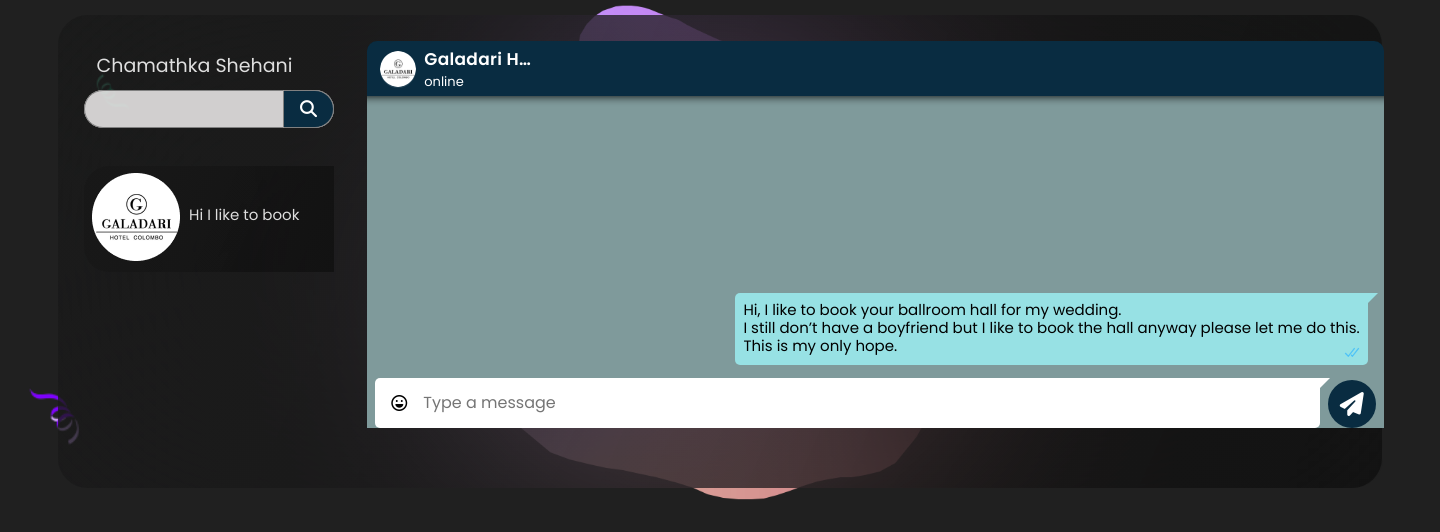
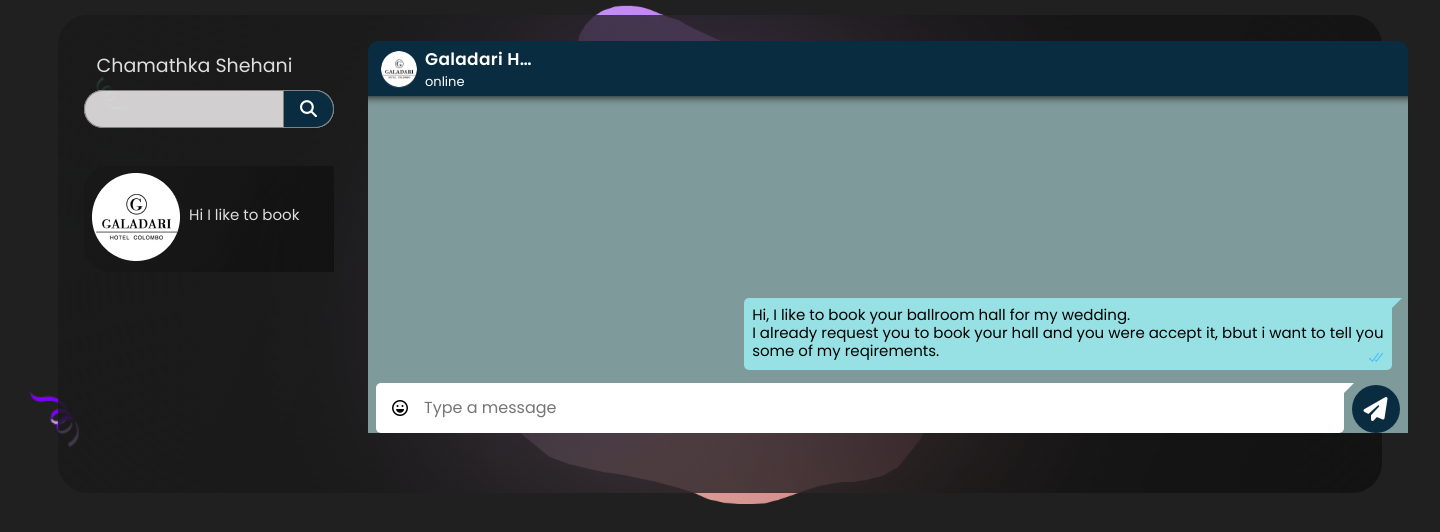
Before and after one commit to LordStarkLK/partyak, a PHP site: page /partyak/customerchat in a window 1440 px wide. Shown: the part 125-657 px from the top of the page. Run offline with PHP 8.4, Linux system fonts and the light colour scheme; the visitor is signed in with stand-in values (Sample User, id 1); some libraries are stand-ins or nearby versions.

Commit message:
This commit for customer chat view

```diff
--- a/app/views/customer/customerChatView.php
+++ b/app/views/customer/customerChatView.php
@@ -4,7 +4,7 @@
   <head>
     <meta charset="UTF-8">
 
-
+    <title>Chat</title>
     <link href='https://unpkg.com/boxicons@2.0.7/css/boxicons.min.css' rel='stylesheet'>
     <meta name="viewport" content="width=device-width, initial-scale=1.0">
     <?php linkCSS("customer/customerChatView"); ?>
@@ -136,7 +136,7 @@
                         <div class="conversation">
                           <div class="conversation-container">
                             <div class="message sent">
-                            Hi, I like to book your ballroom hall for my wedding.<br> I still don’t have a boyfriend but I like to book the hall anyway please let me do this. <br>This is my only hope.
+                            Hi, I like to book your ballroom hall for my wedding.<br> I already request you to book your hall and you were accept it, bbut i want to tell you <br>some of my reqirements.
                               <span class="metadata">
                                   <span class="time"></span><span class="tick"><svg xmlns="http://www.w3.org/2000/svg" width="16" height="15" id="msg-dblcheck-ack" x="2063" y="2076"><path d="M15.01 3.316l-.478-.372a.365.365 0 0 0-.51.063L8.666 9.88a.32.32 0 0 1-.484.032l-.358-.325a.32.32 0 0 0-.484.032l-.378.48a.418.418 0 0 0 .036.54l1.32 1.267a.32.32 0 0 0 .484-.034l6.272-8.048a.366.366 0 0 0-.064-.512zm-4.1 0l-.478-.372a.365.365 0 0 0-.51.063L4.566 9.88a.32.32 0 0 1-.484.032L1.892 7.77a.366.366 0 0 0-.516.005l-.423.433a.364.364 0 0 0 .006.514l3.255 3.185a.32.32 0 0 0 .484-.033l6.272-8.048a.365.365 0 0 0-.063-.51z" fill="#4fc3f7"/></svg></span>
                               </span>
```
